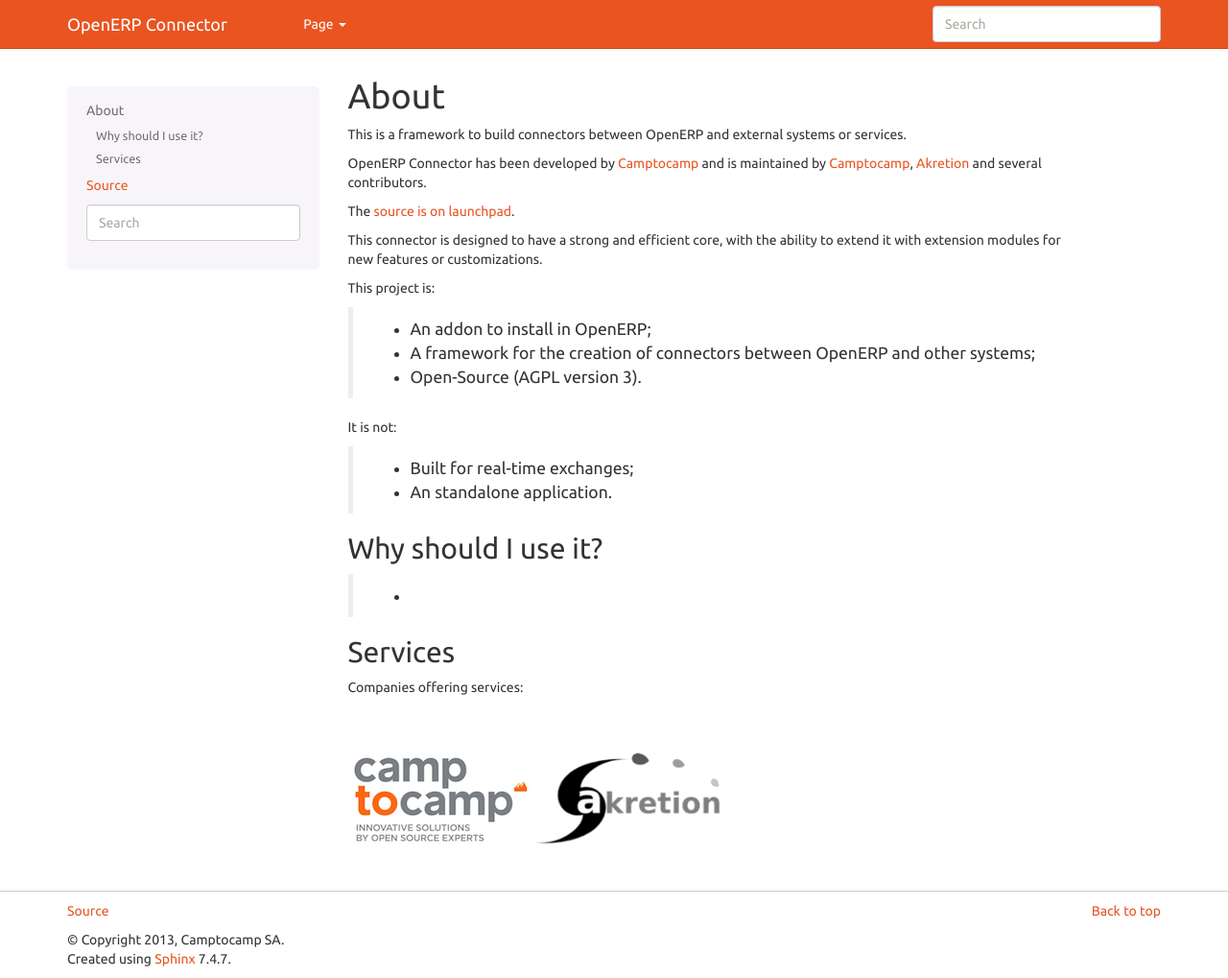
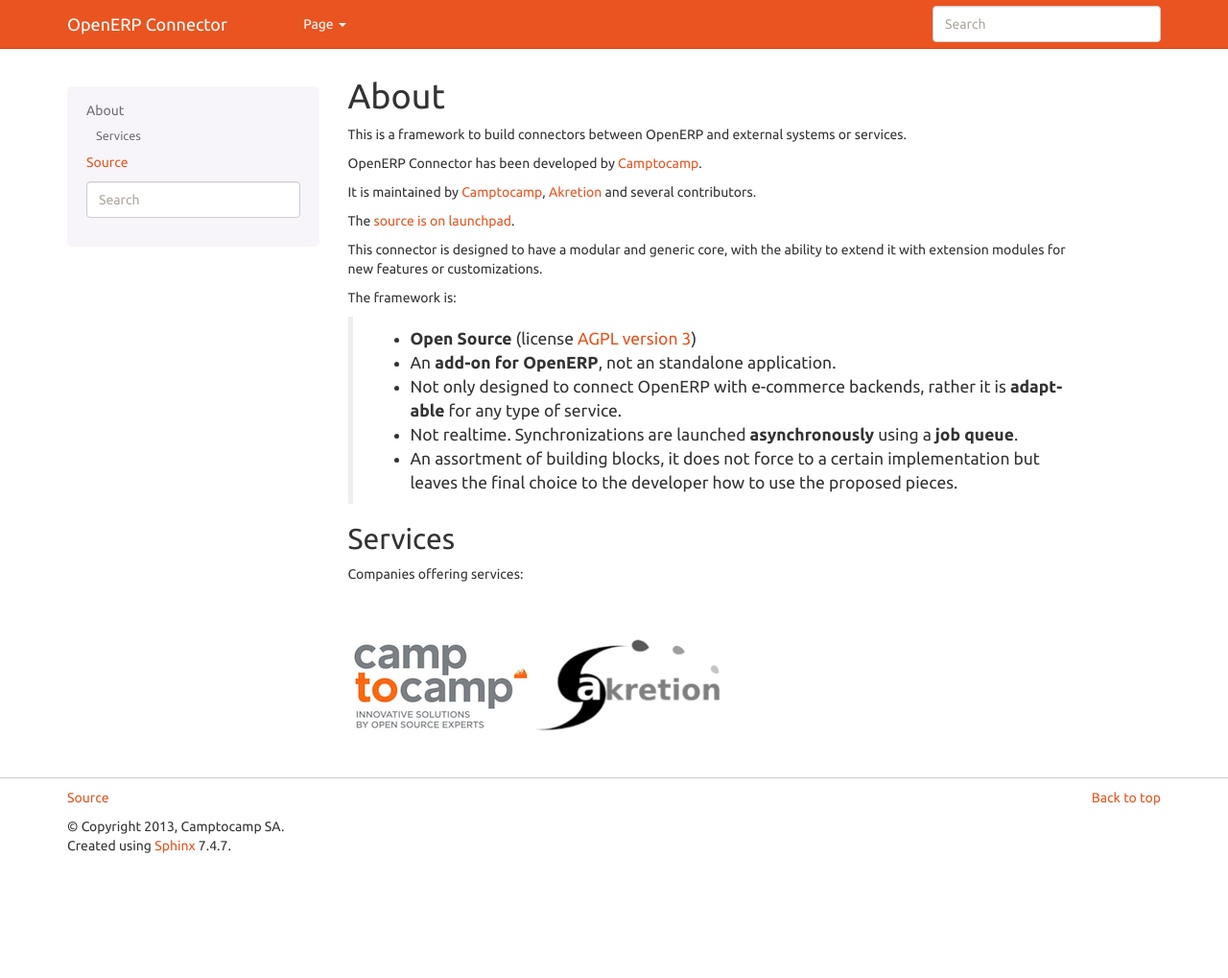
Before and after one commit to OCA/queue, a Sphinx documentation site: the page built from queue_job/doc/index.rst, in a window 1280 px wide and 1019 px high. Shown: the whole window at 96% size. Built offline with Sphinx 7.4.7, drawn with Linux system fonts in a browser that asks for light colours.

```diff
--- a/queue_job/doc/_templates/layout.html
+++ b/queue_job/doc/_templates/layout.html
@@ -3,7 +3,7 @@
 {% set css_files = css_files + ['_static/connector_style.css']%}
 
 {% block sidebartoc %}
-  <li><a href="{{ pathto(master_doc) }}">Home</a></li>
+  <li><a href="{{ pathto(master_doc) }}">About</a></li>
   <li><a href="{{ pathto('projects') }}">Projects</a></li>
   <li><a href="{{ pathto('docs') }}">Documentation</a></li>
 {% endblock %}
--- a/queue_job/doc/index.rst
+++ b/queue_job/doc/index.rst
@@ -10,35 +10,31 @@ About
 This is a framework to build connectors between OpenERP and external
 systems or services.
 
-OpenERP Connector has been developed by Camptocamp_ and is maintained
-by Camptocamp_, Akretion_ and several contributors.
+OpenERP Connector has been developed by Camptocamp_.
+
+It is maintained by Camptocamp_, Akretion_ and several contributors.
 
 The `source is on launchpad`_.
 
-This connector is designed to have a strong and efficient core, with the
+This connector is designed to have a modular and generic core, with the
 ability to extend it with extension modules for new features or customizations.
+
+The framework is:
+
+ * **Open Source** (license `AGPL version 3`_)
+ * An **add-on for OpenERP**, not an standalone application.
+ * Not only designed to connect OpenERP with e-commerce backends,
+   rather it is **adaptable** for any type of service.
+ * Not realtime. Synchronizations are launched **asynchronously** using
+   a **job queue**.
+ * An assortment of building blocks, it does not force to a certain
+   implementation but leaves the final choice to the
+   developer how to use the proposed pieces.
 
 .. _Camptocamp: http://www.camptocamp.com
 .. _Akretion: http://www.akretion.com
 .. _`source is on launchpad`: https://code.launchpad.net/openerp-connector
-
-This project is:
-
- * An addon to install in OpenERP;
- * A framework for the creation of connectors between OpenERP and other
-   systems;
- * Open-Source (AGPL version 3).
-
-It is not:
-
- * Built for real-time exchanges;
- * An standalone application.
-
-Why should I use it?
-====================
-
- *
-
+.. _`AGPL version 3`: http://www.gnu.org/licenses/agpl-3.0.html
 
 Services
 ========
```
